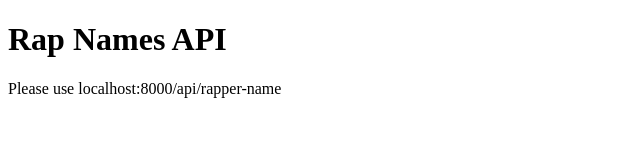
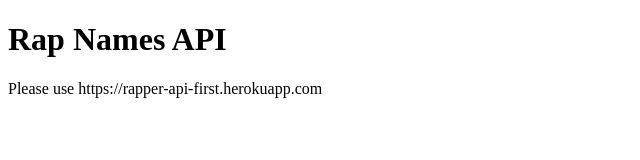
Before and after one commit to TonyHerbert22ATX/Rapper-Names-API, a website: page index.html in a window 1280 px wide. Shown: the full height of the page, 0-640 px from the left. Drawn offline with Linux system fonts and the light colour scheme.

Commit message:
update index.html

```diff
--- a/index.html
+++ b/index.html
@@ -8,6 +8,6 @@
     </head>
     <body>
         <h1>Rap Names API</h1>
-        <p>Please use localhost:8000/api/rapper-name</p>
+        <p>Please use  https://rapper-api-first.herokuapp.com</p>
     </body>
 </html>
```
